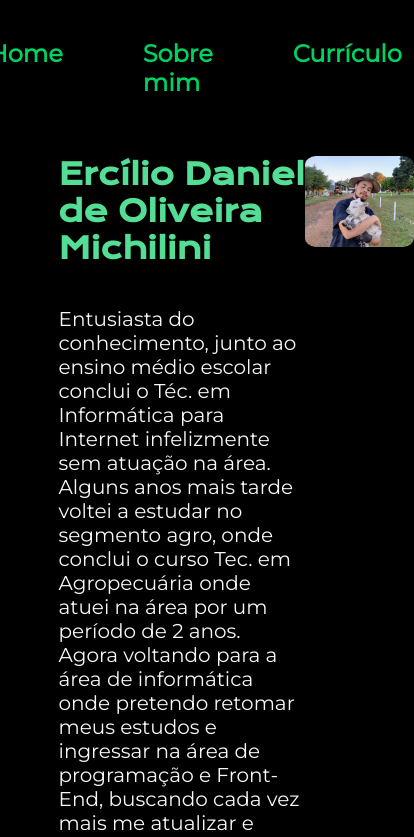
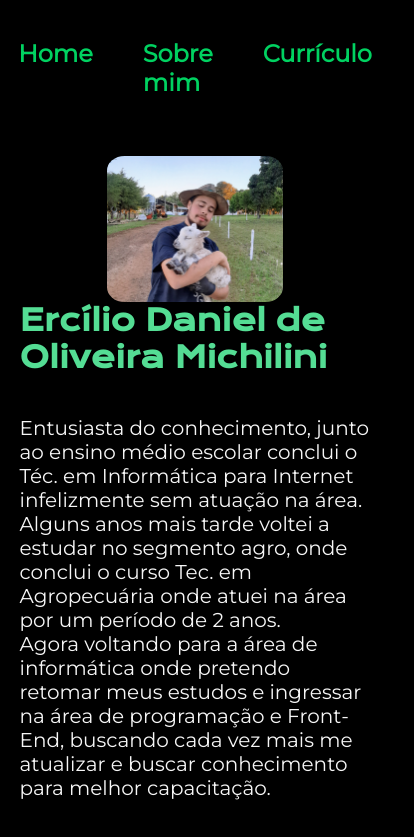
Before and after one commit to Dr-Abacate/potifolio, a plain HTML site: page curriculo.html in a window 390 px wide. Shown: the top 837 px of the page, 414 px wide, since content can reach past the window. Drawn offline with nearby package versions, Linux system fonts and the light colour scheme.

Commit message:
Add files via upload
Update to project

```diff
--- a/estilos/style.css
+++ b/estilos/style.css
@@ -49,6 +49,7 @@ body { /*corpo do texto */
 
 .apresentacao { /* Main */
     padding: 5% 15%;
+    height: 100%;
     display: flex;
     align-items: center;
     justify-content: space-between;
@@ -150,6 +151,11 @@ body { /*corpo do texto */
 
     .cabecalho__menu {
         justify-content: center;
+        gap: 50px;
+    }
+
+    .imagem {
+        width: 50%;
     }
 
     .apresentacao {
@@ -157,6 +163,12 @@ body { /*corpo do texto */
         padding: 5%;
     }
 
+    .apresentacao__curriculo {
+        flex-direction: column-reverse;
+        padding: 5%;
+        align-items: center;
+    }
+
     .apresentacao__conteudo {
         width: auto;
     }
```
